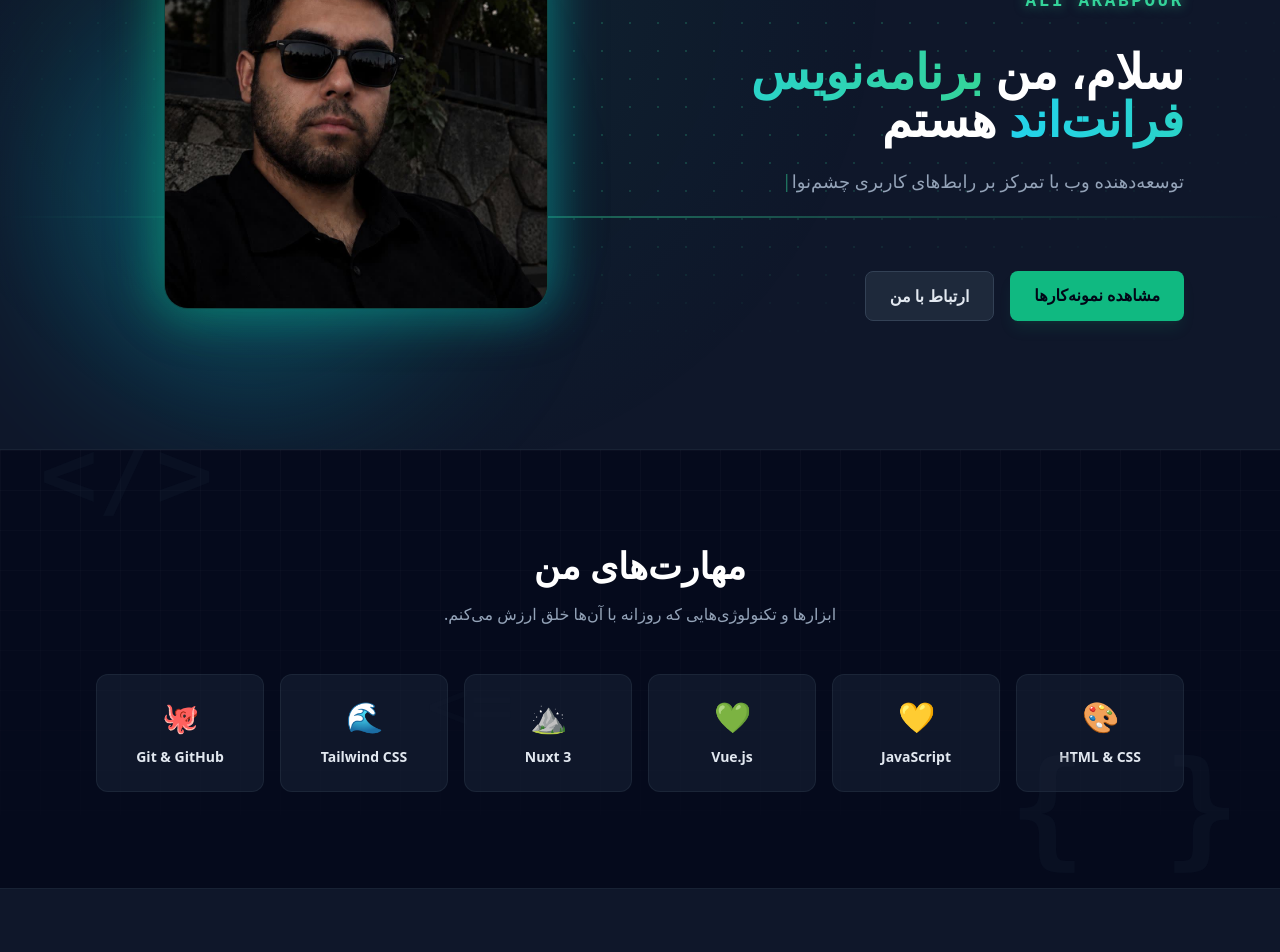
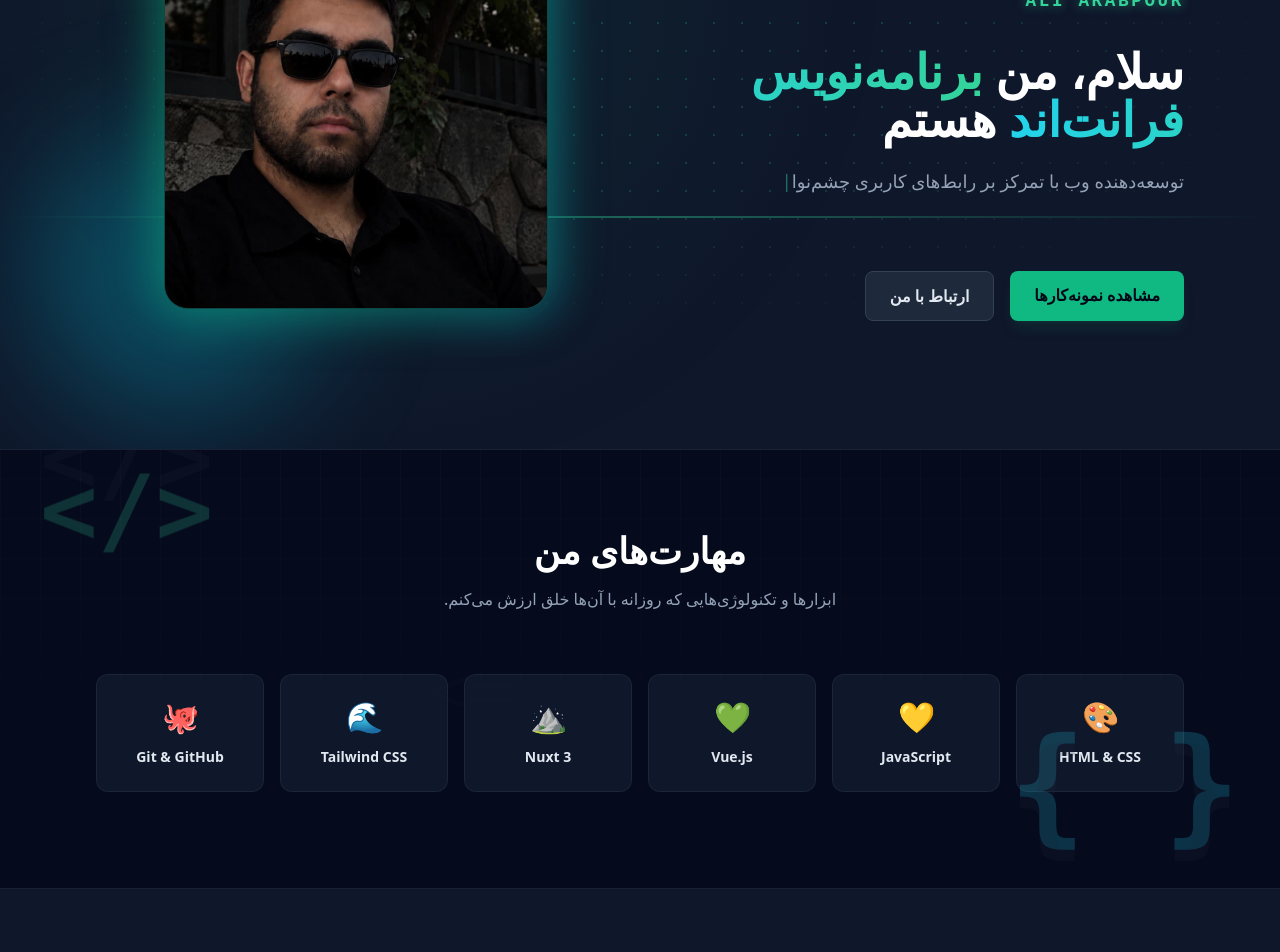
Before and after one commit to Ali-Git-1/Personal-website, a Nuxt app: page / in a window 1280 px wide. Shown: the part 280-1232 px from the top of the page. Built offline with nearby package versions, Linux system fonts and the light colour scheme.

Commit message:
style(skills): enhance background visual effects and fix keyframe animations

```diff
--- a/app/components/SkillsSection.vue
+++ b/app/components/SkillsSection.vue
@@ -4,29 +4,42 @@
     id="skills"
     class="relative py-24 bg-slate-950/70 border-y border-slate-800/80 overflow-hidden"
   >
+    <!-- هاله‌های نوری نئونی در پس‌زمینه -->
+    <div
+      class="absolute top-6 left-10 text-8xl font-mono text-emerald-400/20 select-none pointer-events-none font-black float-slow"
+    >
+      &lt;/&gt;
+    </div>
+
+    <div
+      class="absolute bottom-6 right-10 text-9xl font-mono text-cyan-400/20 select-none pointer-events-none font-black float-medium"
+    >
+      { }
+    </div>
+
     <!-- خطوط برنامه‌نویسی پس‌زمینه -->
     <div
-      class="absolute inset-0 bg-lines-pattern opacity-40 pointer-events-none"
+      class="absolute inset-0 bg-lines-pattern opacity-40 pointer-events-none float-slow"
     ></div>
 
     <!-- کاراکترهای شناور کم‌رنگ سینتکس برنامه‌نویسی در پس‌زمینه -->
     <div
-      class="absolute -top-6 left-10 text-8xl font-mono text-slate-800/20 select-none pointer-events-none font-black"
+      class="absolute -top-6 left-10 text-8xl font-mono text-slate-800/20 select-none pointer-events-none font-black float-medium"
     >
       &lt;/&gt;
     </div>
     <div
-      class="absolute bottom-4 right-10 text-9xl font-mono text-slate-800/20 select-none pointer-events-none font-black"
+      class="absolute bottom-4 right-10 text-9xl font-mono text-slate-800/20 select-none pointer-events-none font-black float-slow"
     >
       { }
     </div>
     <div
-      class="absolute top-1/2 left-1/3 text-7xl font-mono text-slate-800/10 select-none pointer-events-none"
+      class="absolute top-1/2 left-1/3 text-7xl font-mono text-slate-800/10 select-none pointer-events-none float-medium"
     >
       =&gt;
     </div>
     <div class="max-w-6xl mx-auto px-4 sm:px-6 lg:px-8">
-      <div class="text-center max-w-2xl mx-auto">
+      <div class="text-center max-w-2xl mx-auto float-medium">
         <h2 class="text-3xl font-extrabold text-white sm:text-4xl">
           مهارت‌های من
         </h2>
@@ -73,4 +86,45 @@ const skills = ref([
   mask-image: linear-gradient(to bottom, black, transparent);
   -webkit-mask-image: linear-gradient(to bottom, black, transparent);
 }
+/* انیمیشن هاله‌های نوری */
+@keyframes blob {
+  0%,
+  100% {
+    transform: translate(0px, 0px) scale(1);
+  }
+  33% {
+    transform: translate(40px, -50px) scale(1.15);
+  }
+  66% {
+    transform: translate(-30px, 30px) scale(0.9);
+  }
+}
+
+.animate-blob {
+  animation: blob 5s infinite ease-in-out; /* تایم رو کم کردیم تا حرکتش سریع‌تر حس بشه */
+  will-change: transform; /* این دستور باعث میشه مرورگر بدونه این قراره حرکت کنه و به GPU میسپارتش */
+}
+.animation-delay-2000 {
+  animation-delay: 2s;
+}
+
+/* انیمیشن شناور کاراکترها */
+@keyframes float {
+  0%,
+  100% {
+    transform: translateY(0px);
+  }
+  50% {
+    transform: translateY(-15px);
+  }
+}
+.float-slow {
+  animation: float 3s ease-in-out infinite; /* سریع‌تر */
+  will-change: transform;
+}
+
+.float-medium {
+  animation: float 3s ease-in-out infinite 0.5s; /* سریع‌تر */
+  will-change: transform;
+}
 </style>
```
